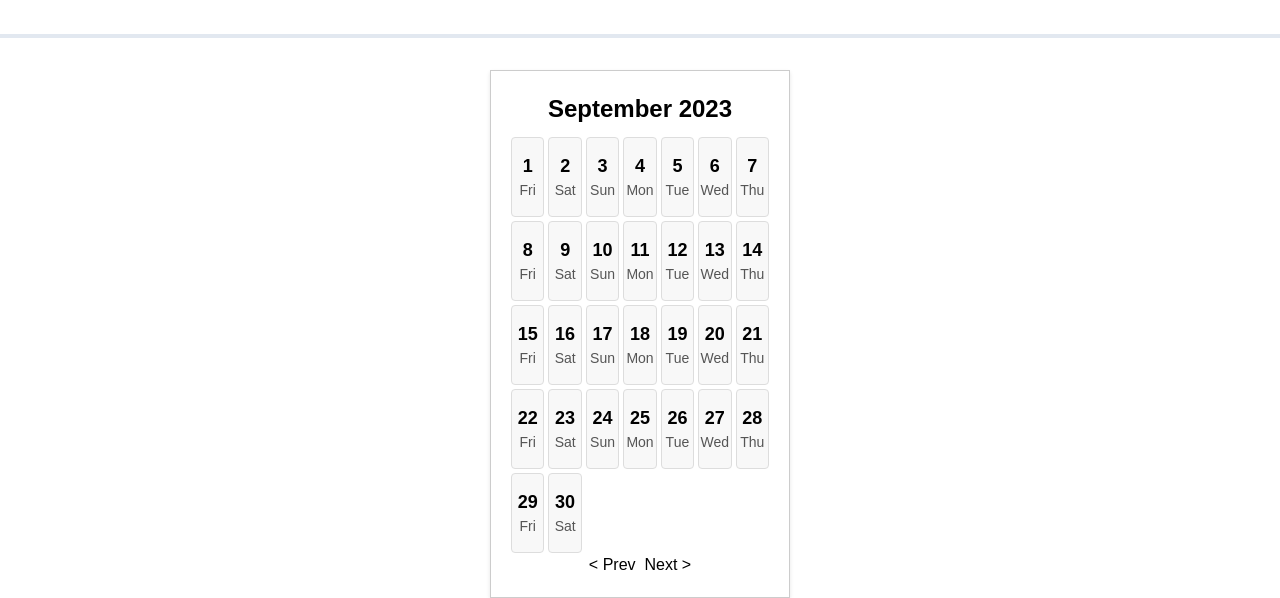
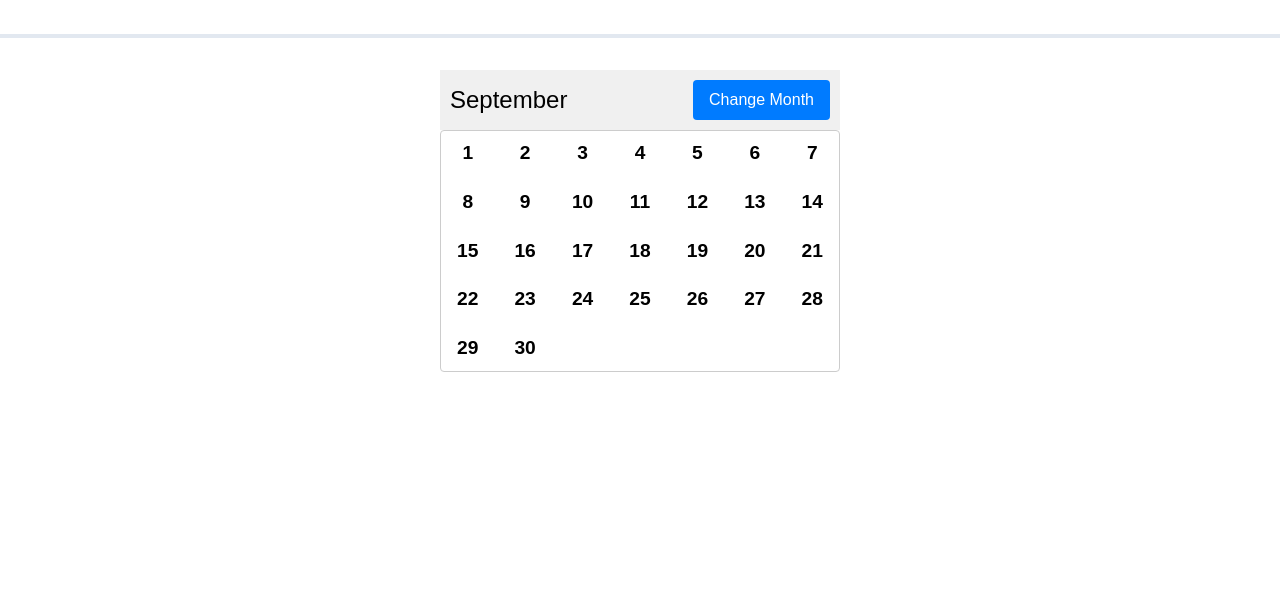
Before and after one commit to Skill0issue/profile_milan, a React (Create React App) app: page / in a window 1280 px wide. Shown: the part 316-914 px from the top of the page. After the commit the page ends 800 px from the top, so only its background shows below. Built offline with nearby package versions, Linux system fonts and the light colour scheme; a web font is replaced by a local one.

Commit message:
changed Calender viewover

```diff
--- a/src/App.js
+++ b/src/App.js
@@ -1,7 +1,7 @@
 import { Link } from "react-router-dom";
 import Profile from "./Profile";
-import Calandar from './Calander.jsx'
 import Modal from "./Modal";
+import ReactCalendar from "./ReactCalendar";
 
 
 const App = () => {
@@ -21,8 +21,8 @@ const App = () => {
 
       <Profile/>
       <hr className="my-8 border-0 border-b-4 " />
-      <Calandar />
       {/* <Modal/> */}
+      <ReactCalendar/>
     </>
   );
 };
--- a/src/Calander.jsx
+++ /dev/null
@@ -1,102 +0,0 @@
-import React from 'react';
-
-
-class Calendar extends React.Component {
-  state = {
-    currentMonth: 8, // September is the 9th month (zero-indexed)
-    currentYear: 2023,
-    selectedDate: null,
-  };
-
-    // Function to get the number of days in a month
-    getDaysInMonth = (month, year) => {
-      return new Date(year, month + 1, 0).getDate();
-    };
-
-    // Function to get the name of the day (e.g., "Mon", "Tue") for a given date
-    getDayName = (year, month, day) => {
-      const dayOfWeek = new Date(year, month, day).getDay();
-      const weekdays = ['Sun', 'Mon', 'Tue', 'Wed', 'Thu', 'Fri', 'Sat'];
-      return weekdays[dayOfWeek];
-    };
-
-
-  handlePrevMonth = () => {
-    this.setState((prevState) => ({
-      currentMonth: prevState.currentMonth === 8 ? 7 : 8, // Toggle between 7 (August) and 8 (September)
-      selectedDate: null,
-    }));
-  };
-
-  handleNextMonth = () => {
-    this.setState((prevState) => ({
-      currentMonth: prevState.currentMonth === 8 ? 9 : 8, // Toggle between 9 (October) and 8 (September)
-      selectedDate: null,
-    }));
-  };
-
-  handleDateClick = (day) => {
-    const { currentMonth, currentYear } = this.state;
-    this.setState({
-      selectedDate: new Date(currentYear, currentMonth, day),
-    });
-  };
-
-  closeModal = () => {
-    this.setState({
-      selectedDate: null,
-    });
-  };
-
-  render() {
-    const { currentMonth, currentYear, selectedDate } = this.state;
-    const daysInSeptember = this.getDaysInMonth(8, currentYear);
-    const daysInOctober = this.getDaysInMonth(9, currentYear);
-
-    // Create an array of dates for September and October
-    const dates = [];
-    const daysInCurrentMonth = currentMonth === 8 ? daysInSeptember : daysInOctober;
-    for (let day = 1; day <= daysInCurrentMonth; day++) {
-      dates.push({
-        day,
-        month: currentMonth,
-        year: currentYear,
-      });
-    }
-
-  // Create the grid for displaying the calendar
-  const calendarGrid = dates.map((date) => (
-    <div
-      key={`${date.month}-${date.day}`}
-      className="calendar-cell"
-      onClick={() => this.handleDateClick(date.day)}
-    >
-      <div className="date">{date.day}</div>
-      <div className="day">{this.getDayName(date.year, date.month, date.day)}</div>
-    </div>
-  ));
-
-
-        return (
-          <div className="calendar">
-            <div className="month">{currentMonth === 8 ? 'September 2023' : 'October 2023'}</div>
-            <div className="calendar-grid">{calendarGrid}</div>
-            {selectedDate && (
-              <div className="modal">
-                <div className="modal-content">
-                  <span className="close" onClick={this.closeModal}>&times;</span>
-                  <h2>{selectedDate.toDateString()}</h2>
-                  {/* Add more information about the selected date here if needed */}
-                </div>
-              </div>
-            )}
-            <div className="navigation">
-              <button onClick={this.handlePrevMonth}>&lt; Prev &nbsp;</button>
-              <button onClick={this.handleNextMonth}>Next &gt;</button>
-            </div>
-          </div>
-        );
-  }
-}
-
-export default Calendar;
--- /dev/null
+++ b/src/ReactCalendar.jsx
@@ -0,0 +1,87 @@
+import React, { useState } from 'react';
+
+const eventsData = {
+  '2023-09-01': ['Event 1', 'Event 2'],
+  '2023-09-15': ['Event 3'],
+  '2023-10-05': ['Event 4'],
+  '2023-10-20': ['Event 5', 'Event 6'],
+};
+
+const ReactCalendar = () => {
+  const [currentMonth, setCurrentMonth] = useState('September');
+
+  const months = ['September', 'October'];
+
+  const [selectedDate, setSelectedDate] = useState(null);
+
+  const handleDateClick = (date) => {
+    setSelectedDate(date);
+  };
+
+  const handleMonthChange = () => {
+    setCurrentMonth(currentMonth === 'September' ? 'October' : 'September');
+  };
+
+  const renderCalendar = () => {
+    const month = currentMonth === 'September' ? 8 : 9;
+    const year = 2023;
+    const daysInMonth = new Date(year, month + 1, 0).getDate();
+    const firstDayOfWeek = new Date(year, month, 1).getDay();
+
+    const calendarDays = [];
+
+    for (let i = 1; i <= daysInMonth; i++) {
+      const date = `${year}-${(month + 1).toString().padStart(2, '0')}-${i.toString().padStart(2, '0')}`;
+      const events = eventsData[date] || [];
+
+      calendarDays.push(
+        <div
+          key={i}
+          className={`calendar-day ${selectedDate === date ? 'selected' : ''}`}
+          onClick={() => handleDateClick(date)}
+        >
+          <div className="day">{i}</div>
+        </div>
+      );
+    }
+
+    return calendarDays;
+  };
+
+  const renderEventsDialog = () => {
+    if (!selectedDate) return null;
+
+    const events = eventsData[selectedDate] || [];
+
+    return (
+      <div className="events-dialog">
+        <div className="dialog-header">
+          <span>{selectedDate}</span>
+          <button onClick={() => setSelectedDate(null)}>Close</button>
+        </div>
+        {events.length > 0 ? (
+          <ul>
+            {events.map((event, index) => (
+              <li key={index}>{event}</li>
+            ))}
+          </ul>
+        ) : (
+          <p>No events for this day.</p>
+        )}
+      </div>
+    );
+  };
+
+  return (
+    <div className="calendar-container">
+      <div className="calendar-header">
+        <h2>{currentMonth}</h2>
+        <button onClick={handleMonthChange}>Change Month</button>
+      </div>
+      <div className="calendar">{renderCalendar()}</div>
+      {renderEventsDialog()}
+    </div>
+  );
+};
+
+export default ReactCalendar;
--- a/src/index.css
+++ b/src/index.css
@@ -3,7 +3,7 @@
 .open{
     background-color: red;
 }
-
+/*
 
 .calendar {
     width: 300px;
@@ -55,8 +55,6 @@
     color: #555;
   }
 
-  /* Modal styles */
-
   .modal {
     position: fixed;
     top: 0;
@@ -86,9 +84,117 @@
     font-size: 24px;
     cursor: pointer;
   }
+ */
 
 
+/* Calendar Container */
+.calendar-container {
+  max-width: 400px;
+  margin: 0 auto;
+  font-family: Arial, sans-serif;
+}
 
+/* Calendar Header */
+.calendar-header {
+  display: flex;
+  justify-content: space-between;
+  align-items: center;
+  padding: 10px;
+  background-color: #f0f0f0;
+}
+
+.calendar-header h2 {
+  margin: 0;
+  font-size: 1.5rem;
+}
+
+/* Calendar Navigation Button */
+.calendar-header button {
+  background-color: #007bff;
+  color: #fff;
+  border: none;
+  padding: 8px 16px;
+  cursor: pointer;
+  font-size: 1rem;
+  border-radius: 4px;
+}
+
+/* Calendar */
+.calendar {
+  display: grid;
+  grid-template-columns: repeat(7, 1fr);
+  gap: 4px;
+  border: 1px solid #ccc;
+  background-color: #fff;
+  border-radius: 4px;
+}
+
+/* Calendar Day Cell */
+.calendar-day {
+  display: flex;
+  flex-direction: column;
+  justify-content: center;
+  align-items: center;
+  cursor: pointer;
+  padding: 8px;
+  border-radius: 4px;
+}
+
+/* Calendar Day Cell - Selected */
+.calendar-day.selected {
+  background-color: #007bff;
+  color: #fff;
+}
+
+/* Calendar Day Number */
+.day {
+  font-size: 1.2rem;
+  font-weight: bold;
+}
+
+/* Events Dialog */
+.events-dialog {
+  position: fixed;
+  top: 50%;
+  left: 50%;
+  transform: translate(-50%, -50%);
+  padding: 16px;
+  background-color: #fff;
+  box-shadow: 0 2px 4px rgba(0, 0, 0, 0.2);
+  border-radius: 4px;
+  z-index: 1000;
+  min-width: 200px;
+}
+
+.events-dialog .dialog-header {
+  display: flex;
+  justify-content: space-between;
+  align-items: center;
+  margin-bottom: 8px;
+}
+
+.events-dialog .dialog-header span {
+  font-size: 1.2rem;
+}
+
+.events-dialog button {
+  background-color: #007bff;
+  color: #fff;
+  border: none;
+  padding: 6px 12px;
+  cursor: pointer;
+  font-size: 1rem;
+  border-radius: 4px;
+}
+
+.events-dialog ul {
+  list-style: none;
+  padding: 0;
+}
+
+.events-dialog li {
+  margin-bottom: 4px;
+}
 
 
 
```
